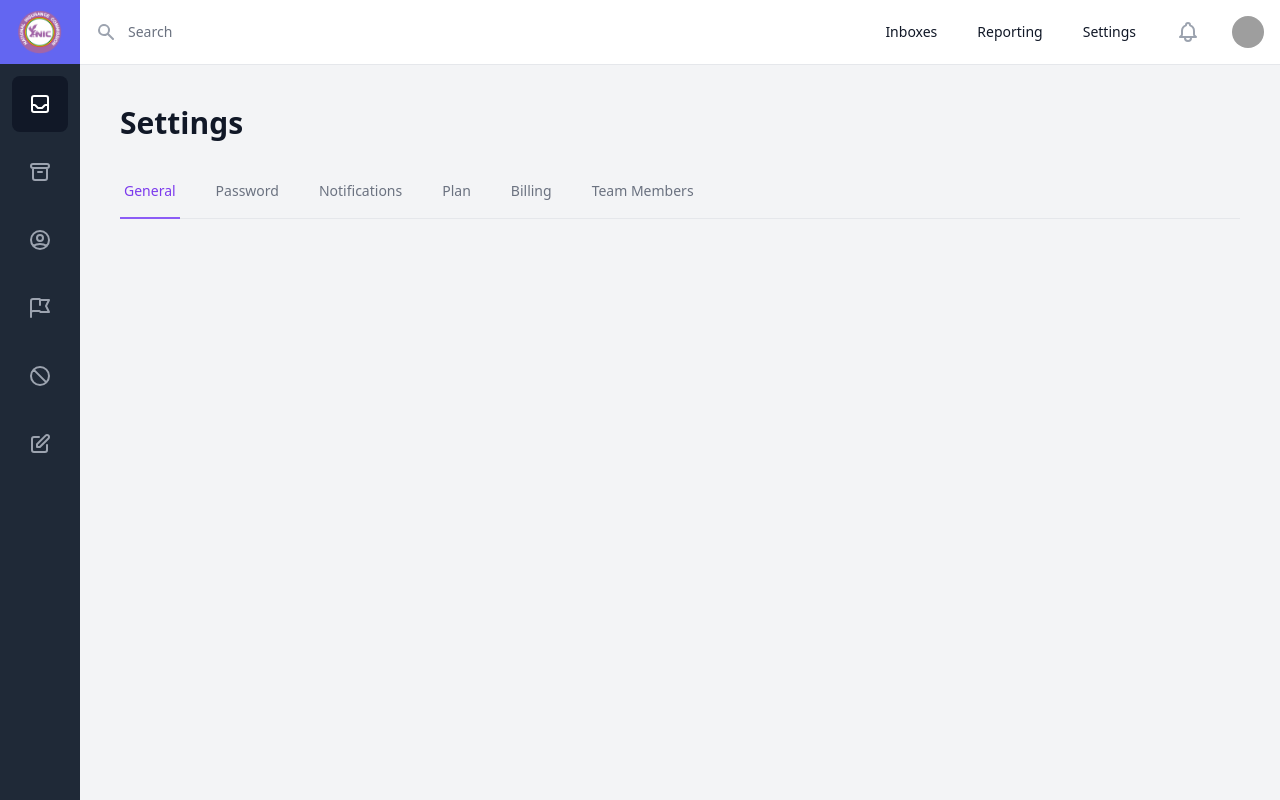
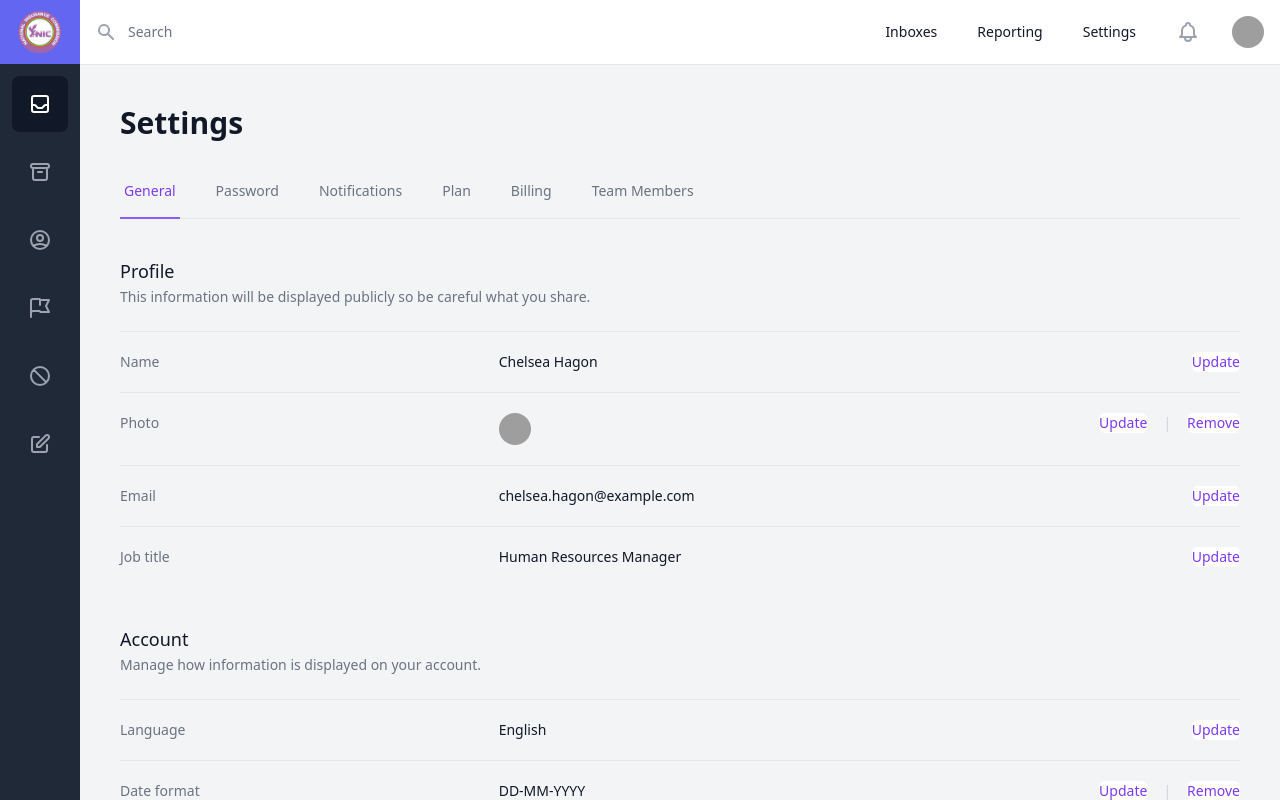
Before and after one commit to Khoby-790/template-nic, a React (Create React App) app: page /settings in a window 1280 px wide. Built offline with nearby package versions, Linux system fonts and the light colour scheme; grey boxes are pictures that could not be loaded.

Commit message:
--- Auto-Git Commit ---

```diff
--- a/src/pages/Settings/Settings.tsx
+++ b/src/pages/Settings/Settings.tsx
@@ -1,11 +1,15 @@
 import React, { Fragment, Suspense, useState } from 'react'
+import General from './General';
 
 interface Props {
 
 }
 
+
+type Tab = "general" | "password" | "notifications" | "plan" | "billing";
+
 const Settings = (props: Props) => {
-    const [tab, setTab] = useState<string>("general")
+    const [tab, setTab] = useState<Tab>("general")
     return (
         <Fragment>
             <main className="flex-1 overflow-y-auto focus:outline-none" tabIndex={0}>
@@ -65,7 +69,7 @@ const Settings = (props: Props) => {
                                 </div>
 
                                 <Suspense fallback={<h1>Loading</h1>}>
-                                    { }
+                                    {tab === "general" && <General />}
                                 </Suspense>
 
                             </div>
```
